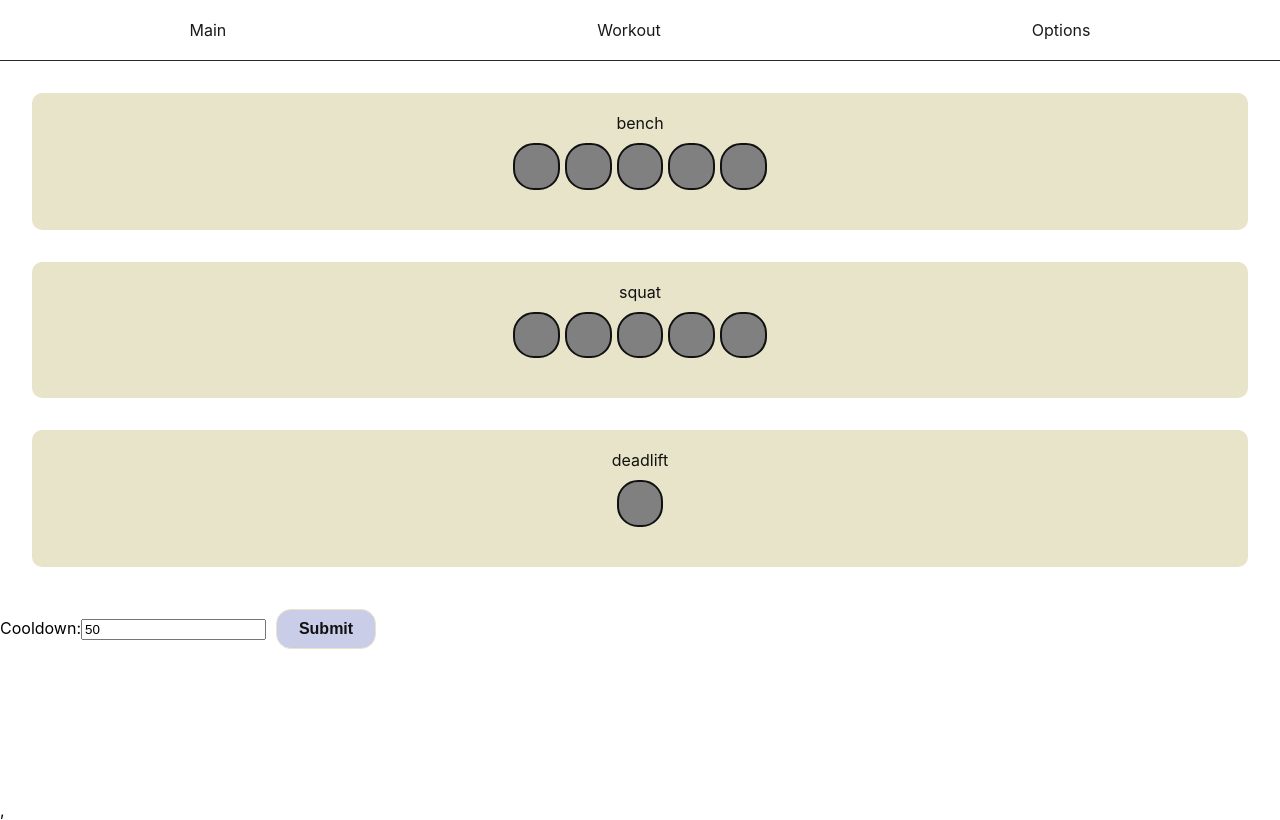
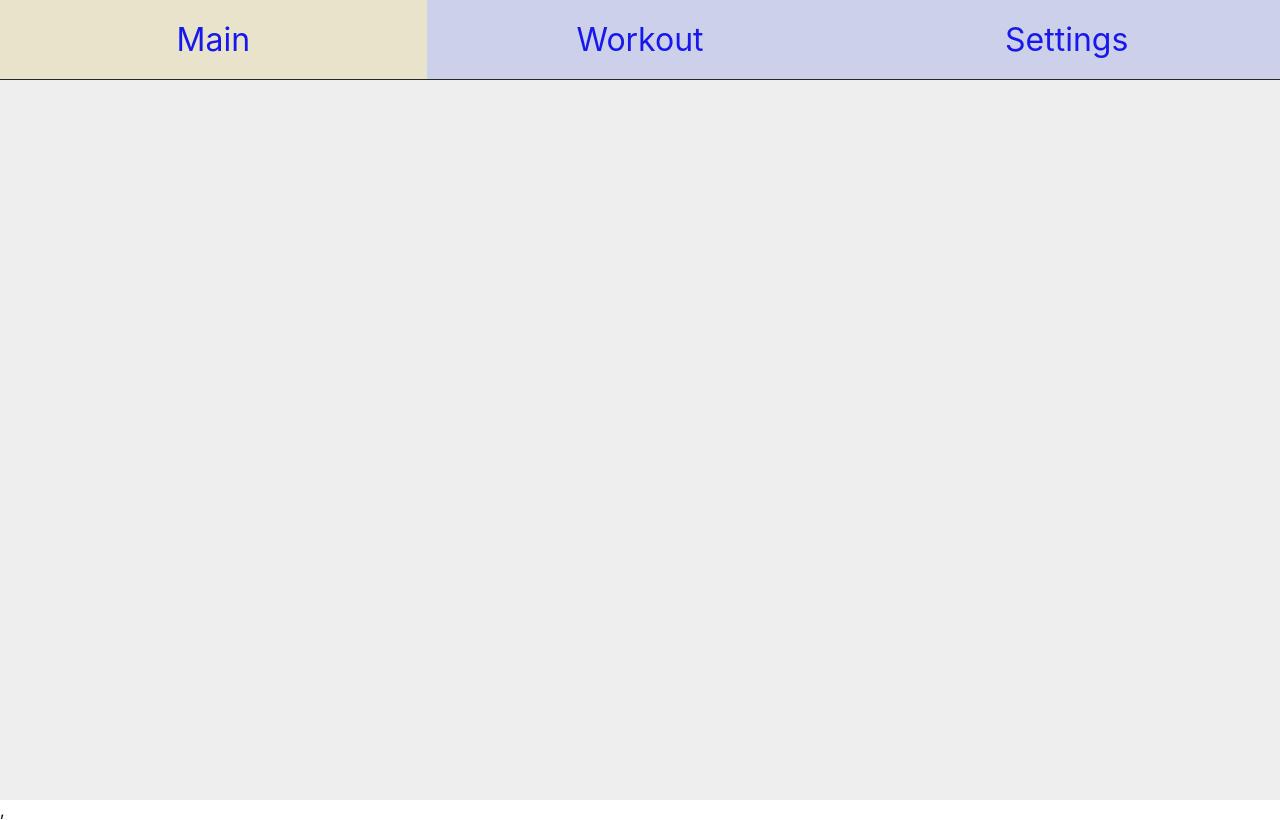
Before and after one commit to Sebosun/workout-app, a React (Create React App) app: page / in a window 1280 px wide. Built offline with nearby package versions, Linux system fonts and the light colour scheme.

Commit message:
functional router

```diff
--- a/src/App.css
+++ b/src/App.css
@@ -8,7 +8,7 @@
 
 @media (prefers-color-scheme: light) {
   :root {
-    --background-color: #fff;
+    --background-color: rgb(238, 238, 238);
     --text-color: #111;
     --primary-color: cornflowerblue;
     --secondary-color: #e8e4c9;
--- a/src/App.js
+++ b/src/App.js
@@ -2,13 +2,20 @@ import "./App.css";
 import WorkoutPage from "./components/pages/WorkoutPage";
 import Settings from "../src/components/pages/Settings";
 import Header from "./components/ui/Header";
+import { Route, Switch } from "react-router-dom";
 
 function App() {
   return (
     <div className="app">
       <Header />
-      <WorkoutPage />
-      <Settings />
+      <Switch>
+        <Route exact path="/workout">
+          <WorkoutPage />
+        </Route>
+        <Route exact path="/settings">
+          <Settings />
+        </Route>
+      </Switch>
     </div>
   );
 }
--- a/src/components/ui/Header.js
+++ b/src/components/ui/Header.js
@@ -1,13 +1,20 @@
 import React from "react";
 import classes from "./Header.module.css";
+import { Link } from "react-router-dom";
 
 const Header = (props) => {
   return (
     <header className={classes.header}>
       <ul className={classes.list}>
-        <li>Main</li>
-        <li>Workout</li>
-        <li>Options</li>
+        <li>
+          <Link to="/">Main</Link>
+        </li>
+        <li>
+          <Link to="/workout">Workout</Link>
+        </li>
+        <li>
+          <Link to="/settings">Settings</Link>
+        </li>
       </ul>
     </header>
   );
--- a/src/components/ui/Header.module.css
+++ b/src/components/ui/Header.module.css
@@ -1,19 +1,39 @@
 .header {
   margin: 0;
   padding: 0;
+
+  opacity: 0.9;
+
   border-bottom: solid var(--text-color) 1px;
-  opacity: 0.9;
 }
+
 .list {
-  padding: 20px;
   margin: 0;
+  padding: 0;
 
   display: flex;
+  flex: row;
+
   justify-content: space-around;
-  flex: row;
-  gap: 2em;
 }
 
 .list > li {
+  flex: 1 1;
+  text-align: center;
   list-style-type: none;
+  background-color: var(--tetriary-color);
 }
+
+.list > li > a {
+  padding: 20px;
+
+  display: flex;
+  justify-content: center;
+
+  font-size: 2em;
+  text-decoration: none;
+}
+
+.list > li:hover {
+  background-color: var(--secondary-color);
+}
--- a/src/index.js
+++ b/src/index.js
@@ -6,6 +6,7 @@ import reportWebVitals from "./reportWebVitals";
 import firebase from "firebase/app";
 import { Provider } from "react-redux";
 import store from "./store/index";
+import { BrowserRouter } from "react-router-dom";
 
 const firebaseConfig = {
   apiKey: "AIzaSyAug3P0fmT9ur-V04RtrssjGc2xXQwLk_4",
@@ -20,9 +21,11 @@ const app = firebase.initializeApp(firebaseConfig);
 
 ReactDOM.render(
   <React.StrictMode>
-    <Provider store={store}>
-      <App />
-    </Provider>
+    <BrowserRouter>
+      <Provider store={store}>
+        <App />
+      </Provider>
+    </BrowserRouter>
     ,
   </React.StrictMode>,
   document.getElementById("root")
```
